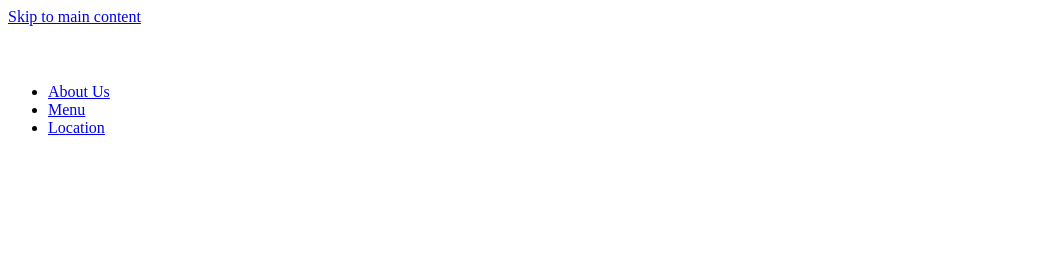
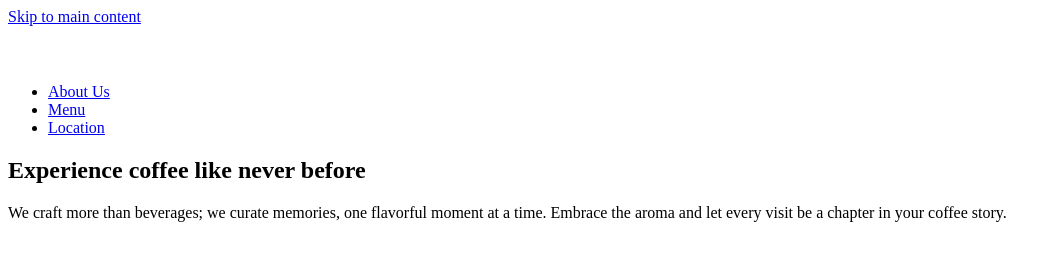
Before and after one commit to enda0006/mtm6201-midterm, a plain HTML site: page index.html in a window 1280 px wide. Shown: the whole page, without its empty margins (0-1061 px from the left). Drawn offline with Linux system fonts and the light colour scheme; files that its build step writes are made by us from their sources; a web font is replaced by a local one.

Commit message:
Hero section Html

```diff
--- a/index.html
+++ b/index.html
@@ -33,6 +33,17 @@
             </nav>
         </div>
     </header>
+    <main id="main-content">
+        <!-- Hero section -->
+         <section class="hero">
+            <div class="wrapper hero-content">
+                <h1>Experience coffee like never before</h1>
 
+                <p>We craft more than beverages; we curate memories, one flavorful moment at a time. Embrace the aroma and let every visit be a chapter in your coffee story.</p>
+
+                <a href="#" class="btn btn-light"></a>
+            </div>
+         </section>
+    </main>
 </body>
 </html>
```
